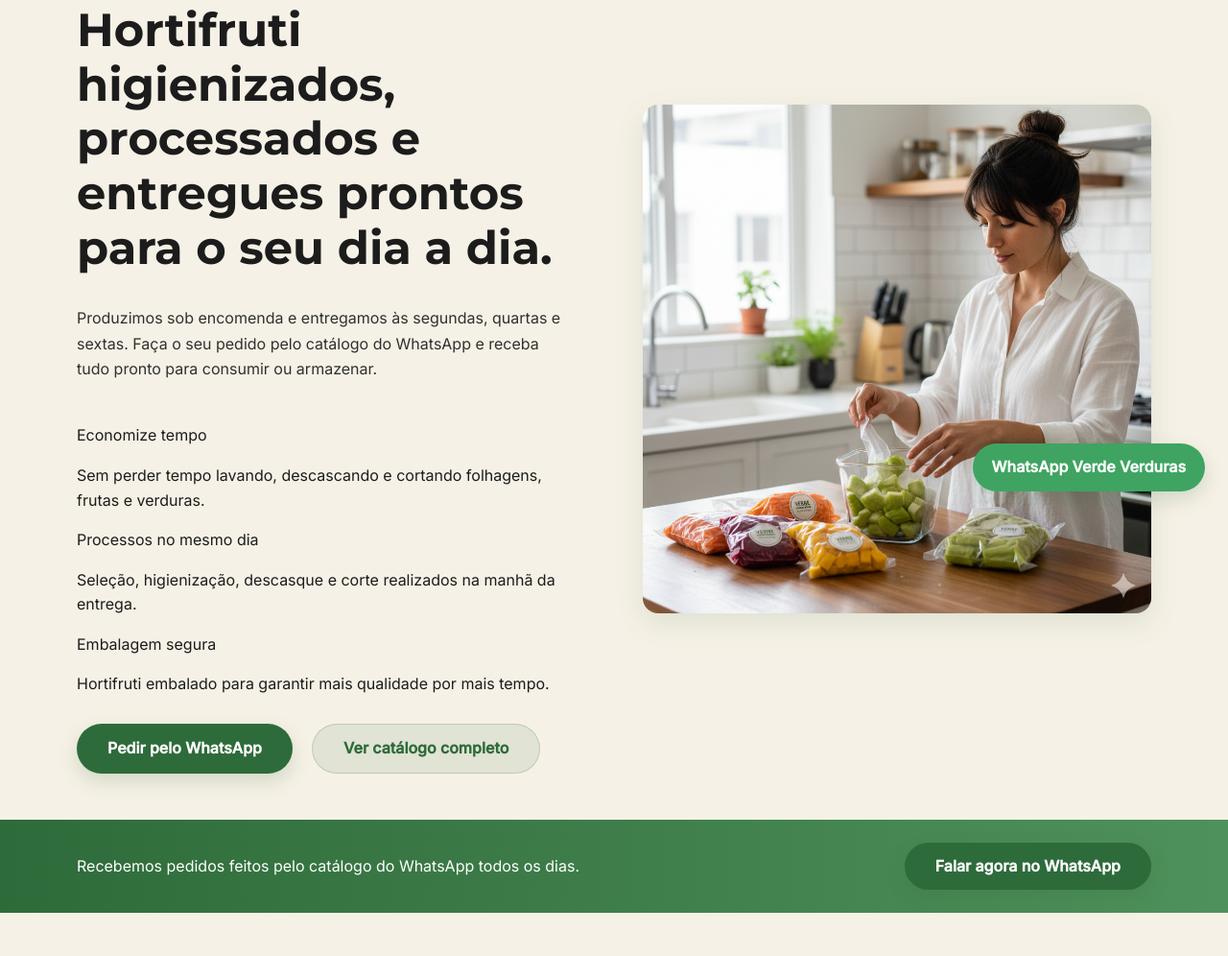
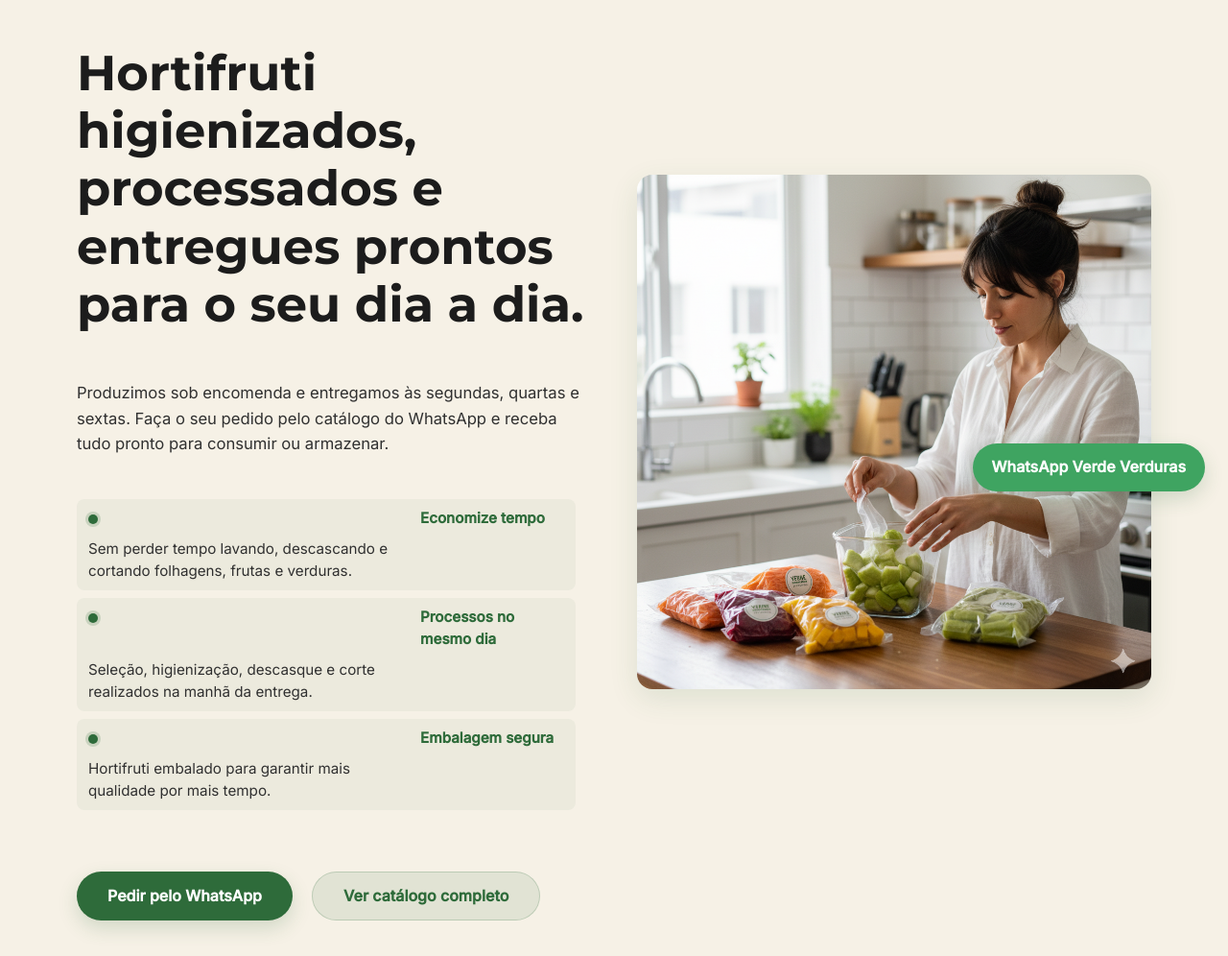
Before and after one commit to YuriGC22/verde-verduras-site, a plain HTML site: page index.html in a window 1280 px wide. Shown: the part 264-1260 px from the top of the page at 96% size. Drawn offline with Linux system fonts and the light colour scheme.

Commit message:
style: refinar layout do hero

```diff
--- a/src/styles/main.css
+++ b/src/styles/main.css
@@ -200,30 +200,32 @@ section {
 .hero-content {
   display: grid;
   grid-template-columns: repeat(2, minmax(0, 1fr));
-  gap: calc(var(--spacing-xl) + 12px);
+  gap: var(--spacing-xl);
   align-items: center;
+  justify-items: center;
 }
 
 .hero-text {
-  display: flex;
-  flex-direction: column;
+  display: grid;
   gap: var(--spacing-sm);
-  max-width: 540px;
+  justify-items: start;
+  text-align: left;
+  max-width: 560px;
 }
 
 .hero-text h1 {
   font-family: var(--font-heading);
-  font-size: clamp(2rem, 2.8vw + 1rem, 3rem);
+  font-size: clamp(2.2rem, 3vw + 1rem, 3.2rem);
   line-height: 1.18;
-  margin: 0 0 var(--spacing-md);
+  margin-bottom: var(--spacing-md);
 }
 
 .hero .lead {
-  font-size: 1rem;
-  line-height: 1.65;
+  font-size: 1.04rem;
+  line-height: 1.6;
   color: var(--color-neutral-700);
-  margin: 0 0 var(--spacing-lg);
-  max-width: 520px;
+  margin-bottom: var(--spacing-lg);
+  max-width: 560px;
 }
 
 .hero .eyebrow {
@@ -240,55 +242,56 @@ section {
   display: flex;
   flex-wrap: wrap;
   gap: var(--spacing-sm);
+  margin-top: var(--spacing-md);
   justify-content: flex-start;
 }
 
 .hero-cta .btn {
-  min-width: 200px;
+  min-width: 180px;
+  white-space: nowrap;
+  text-align: center;
 }
 
-.hero-bullets {
+.hero-benefits {
   display: flex;
   flex-direction: column;
-  gap: var(--spacing-sm);
-  margin: 0 0 var(--spacing-lg);
-  padding: var(--spacing-md) calc(var(--spacing-md) + 6px);
-  background: linear-gradient(135deg, rgba(46, 107, 58, 0.12) 0%, rgba(46, 107, 58, 0.05) 100%);
-  border-radius: var(--radius-lg);
-  box-shadow: 0 18px 40px rgba(46, 107, 58, 0.08);
+  gap: var(--spacing-xs);
+  margin-bottom: var(--spacing-lg);
+  color: var(--color-neutral-700);
+  font-size: 0.95rem;
+  line-height: 1.55;
+  max-width: 520px;
 }
 
-.hero-bullets li {
-  display: flex;
-  gap: var(--spacing-sm);
-  align-items: flex-start;
+.hero-benefits li {
+  display: grid;
+  grid-template-columns: auto 1fr;
+  gap: var(--spacing-xs);
+  align-items: start;
+  padding: var(--spacing-xs) var(--spacing-sm);
+  border-radius: var(--radius-md);
+  background: rgba(46, 107, 58, 0.05);
 }
 
-.hero-bullets li::before {
+.hero-benefits li::before {
   content: "";
-  width: 12px;
-  height: 12px;
+  width: 10px;
+  height: 10px;
   border-radius: 50%;
-  margin-top: 6px;
-  background: radial-gradient(circle at center, var(--color-primary-300) 0 40%, var(--color-primary-500) 41% 100%);
-  box-shadow: 0 0 0 4px rgba(46, 107, 58, 0.18);
+  margin-top: 8px;
+  background: var(--color-primary-500);
+  box-shadow: 0 0 0 3px rgba(46, 107, 58, 0.18);
 }
 
-.hero-bullets li span {
+.hero-benefits__title {
   font-weight: 600;
   color: var(--color-primary-500);
-  min-width: 140px;
+  min-width: 150px;
 }
 
-.hero-bullets li em {
-  font-style: normal;
+.hero-benefits__text {
+  margin: 0;
   color: var(--color-neutral-700);
-  flex: 1;
-}
-
-.hero-cta .btn {
-  white-space: nowrap;
-  text-align: center;
 }
 
 .hero-image {
@@ -727,6 +730,7 @@ section {
     gap: var(--spacing-xs);
     text-align: center;
     align-items: center;
+    justify-items: center;
   }
 
   .hero-text h1 {
@@ -739,24 +743,26 @@ section {
     margin-bottom: var(--spacing-md);
   }
 
-  .hero-bullets {
+  .hero-benefits {
     max-width: min(92vw, 540px);
     margin: 0 auto var(--spacing-lg);
   }
 
-  .hero-bullets li {
+  .hero-benefits li {
+    display: flex;
     flex-direction: column;
     align-items: center;
     text-align: center;
+    gap: var(--spacing-xs);
   }
 
-  .hero-bullets li span {
+  .hero-benefits__title {
     min-width: 0;
     width: 100%;
   }
 
-  .hero-bullets li em {
-    flex: unset;
+  .hero-benefits__text {
+    margin: 0;
   }
 
   .hero-cta {
```
